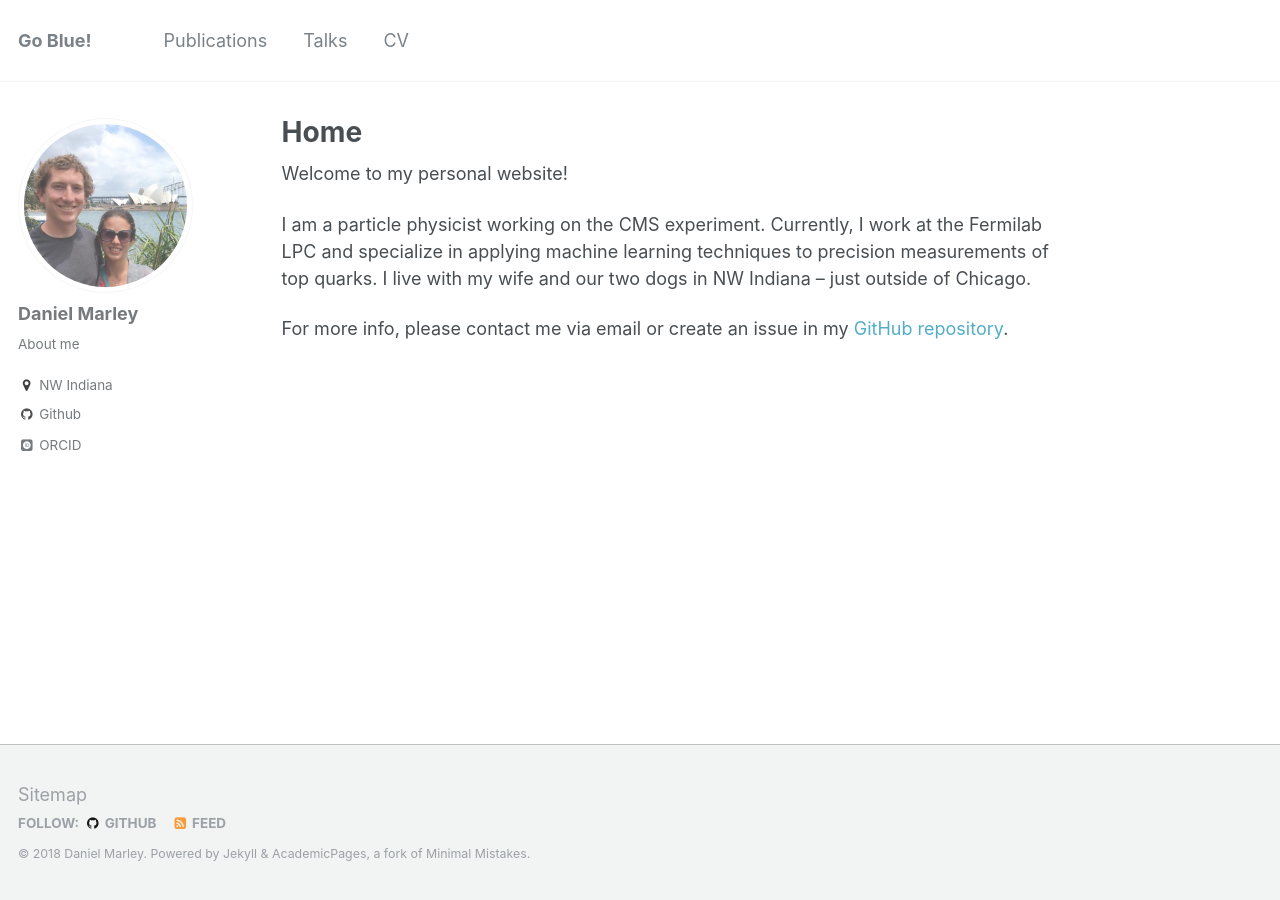
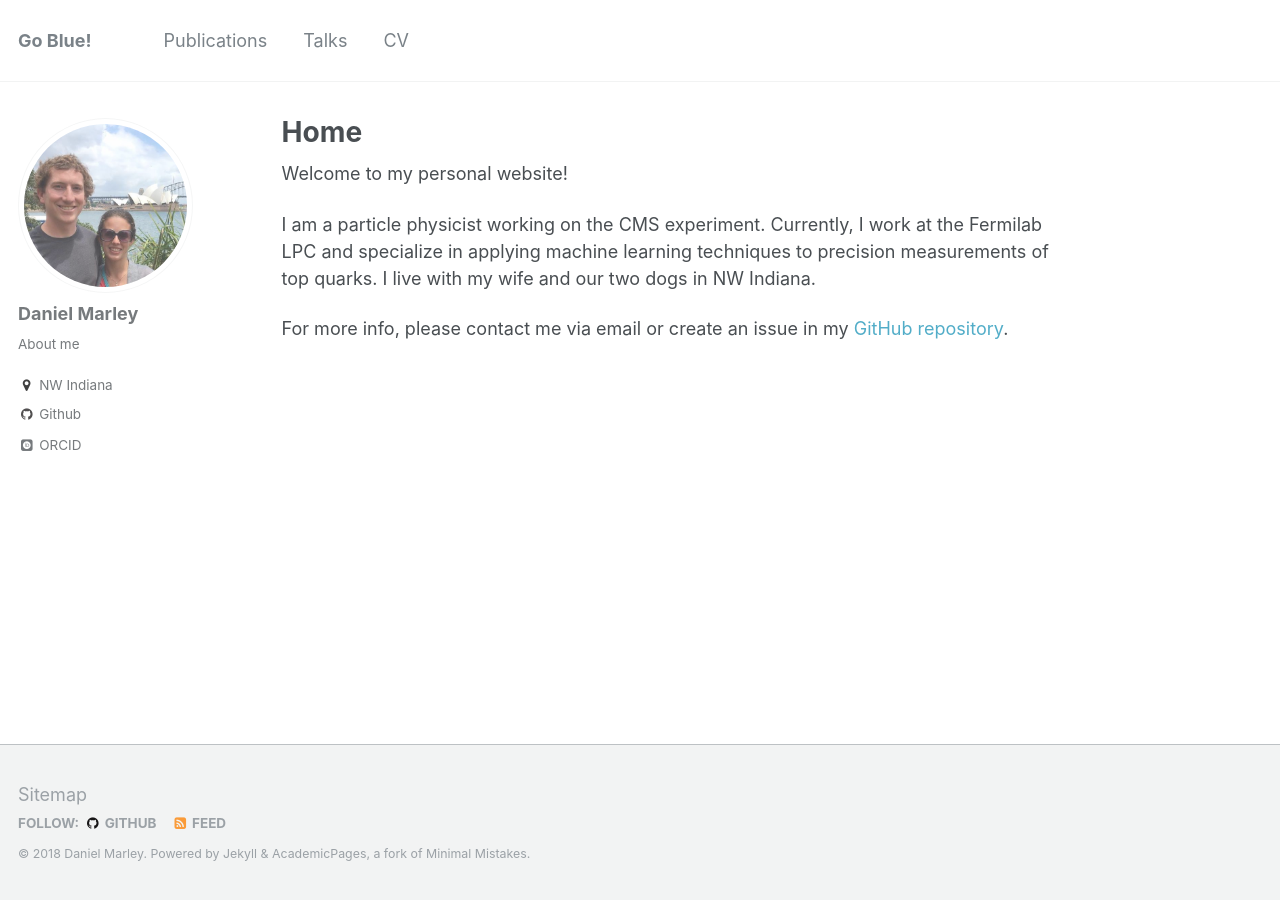
Before and after one commit to demarley/demarley.github.io, a Jekyll site: the page built from _pages/about.md, in a window 1280 px wide. Built offline with Jekyll 4.4.1, drawn with Linux system fonts in a browser that asks for light colours; some web fonts are replaced.

Commit message:
Update about.md

```diff
--- a/_pages/about.md
+++ b/_pages/about.md
@@ -12,7 +12,7 @@ Welcome to my personal website!
 I am a particle physicist working on the CMS experiment.
 Currently, I work at the Fermilab LPC and specialize in
 applying machine learning techniques to precision measurements of top quarks.
-I live with my wife and our two dogs in NW Indiana -- just outside of Chicago.
+I live with my wife and our two dogs in NW Indiana.
 
 For more info, please contact me via email or create an issue
 in my [GitHub repository](https://github.com/demarley/demarley.github.io).
```
